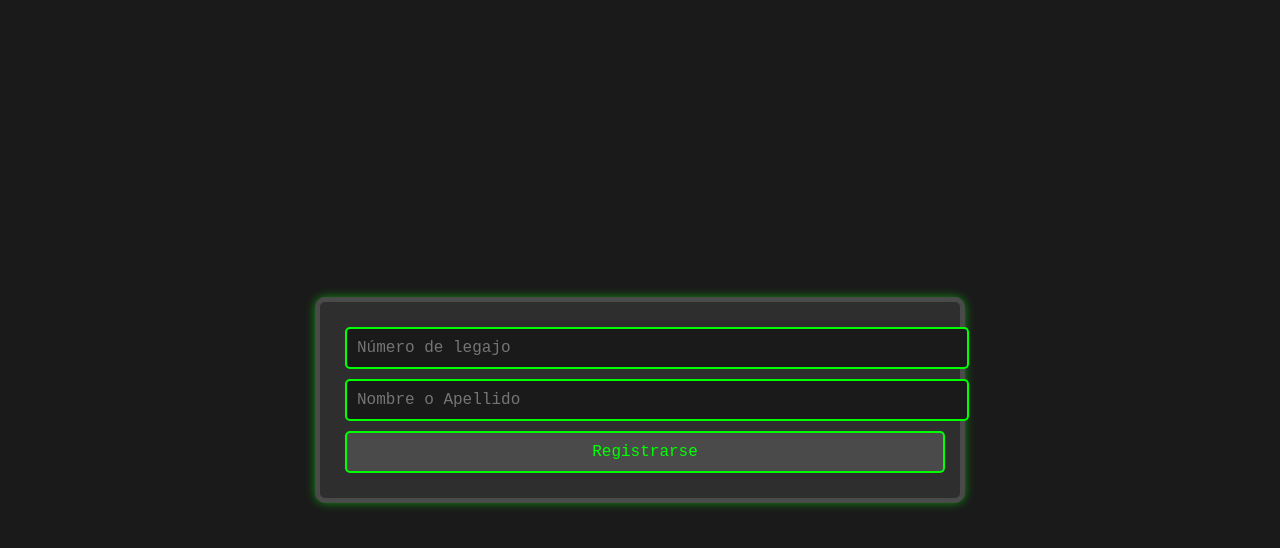
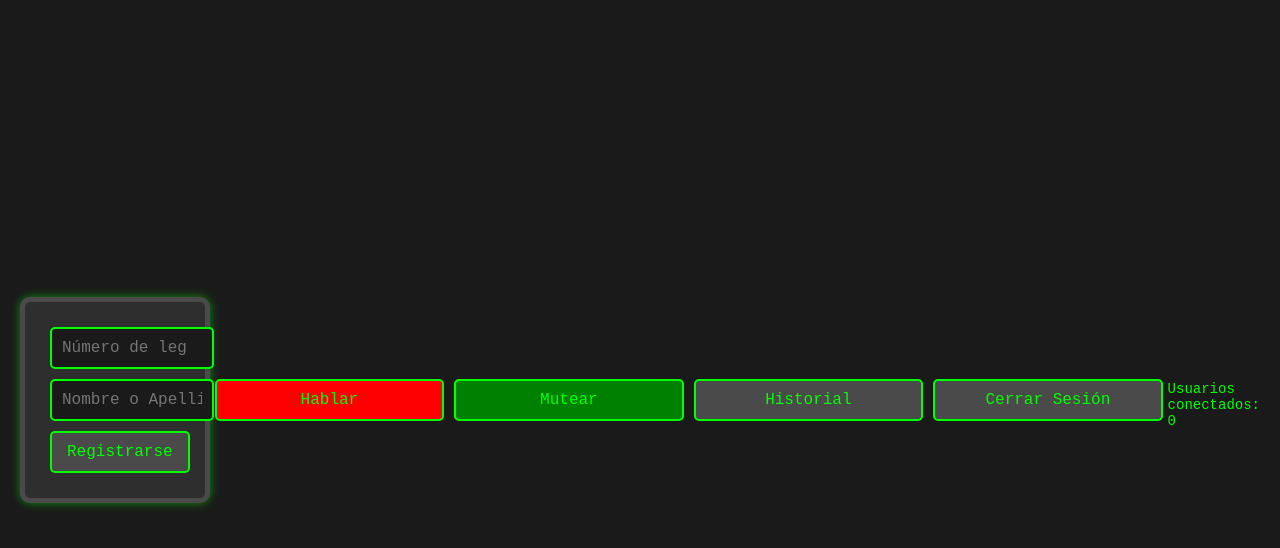
Before and after one commit to Ssteier2016/HANDLEPHONE, a Python web app: template templates/index.html in a window 1280 px wide. Shown: the top 548 px of the page. Run offline with Jinja, Linux system fonts and the light colour scheme; the template is opened without the code that fills it, so the values that code supplies are empty.

Commit message:
Update index.html

```diff
--- a/templates/index.html
+++ b/templates/index.html
@@ -10,6 +10,9 @@
         #map { height: 400px; }
         #message-list, #chat-list { max-height: 200px; overflow-y: auto; border: 1px solid #ccc; padding: 10px; }
         #main, #history-screen { display: none; }
+        button { margin: 5px; padding: 10px; }
+        #talk { background-color: red; }
+        #mute { background-color: green; }
     </style>
 </head>
 <body>
@@ -29,13 +32,13 @@
             <div id="message-list"></div>
         </div>
         <div id="chat-window">
-            <h3>Conversación</h3>
+            <h3>Conversación</justice
             <div id="chat-list"></div>
         </div>
         <button id="talk" onclick="toggleTalk()">Hablar</button>
         <button id="mute" onclick="toggleMute()">Mutear</button>
         <button id="history" onclick="showHistory()">Historial</button>
-        <button id="logout-btn">Cerrar Sesión</button>
+        <button id="logout-btn" onclick="logout()">Cerrar Sesión</button>
         <div id="users">Usuarios conectados: 0</div>
     </div>
 
```
